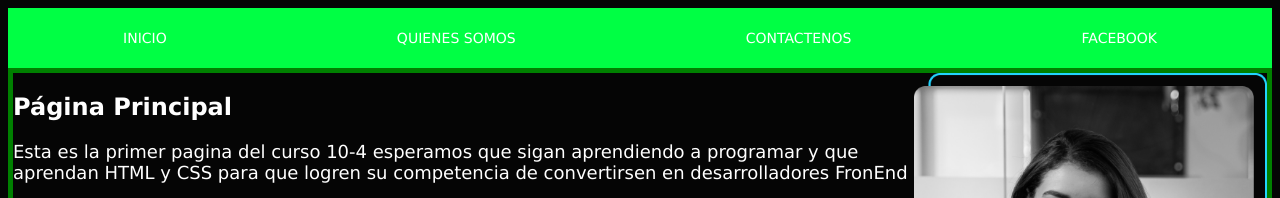
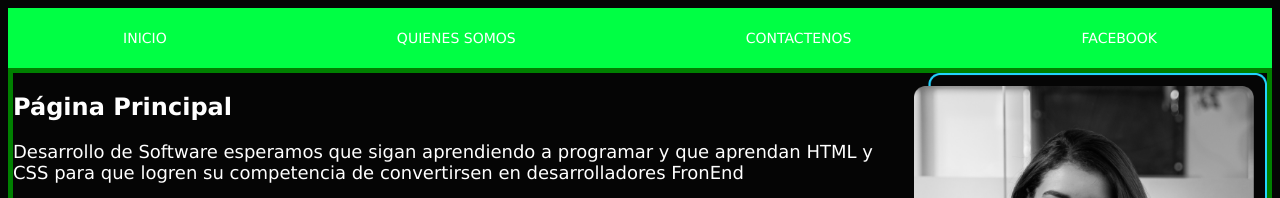
Before and after one commit to eduardruizgit/awscloud, a plain HTML site: page index.html in a window 1280 px wide. Shown: the top 198 px of the page. Drawn offline with Linux system fonts and the light colour scheme.

Commit message:
Tercer Commit

```diff
--- a/index.html
+++ b/index.html
@@ -16,7 +16,7 @@
     <main class = "principal">
         <section>
             <h1>Página Principal</h1>
-            <p> Esta es la primer pagina del curso 10-4
+            <p> Desarrollo de Software
                 esperamos que sigan aprendiendo a programar
                 y que aprendan HTML y CSS para que logren
                 su competencia de convertirsen en
```
